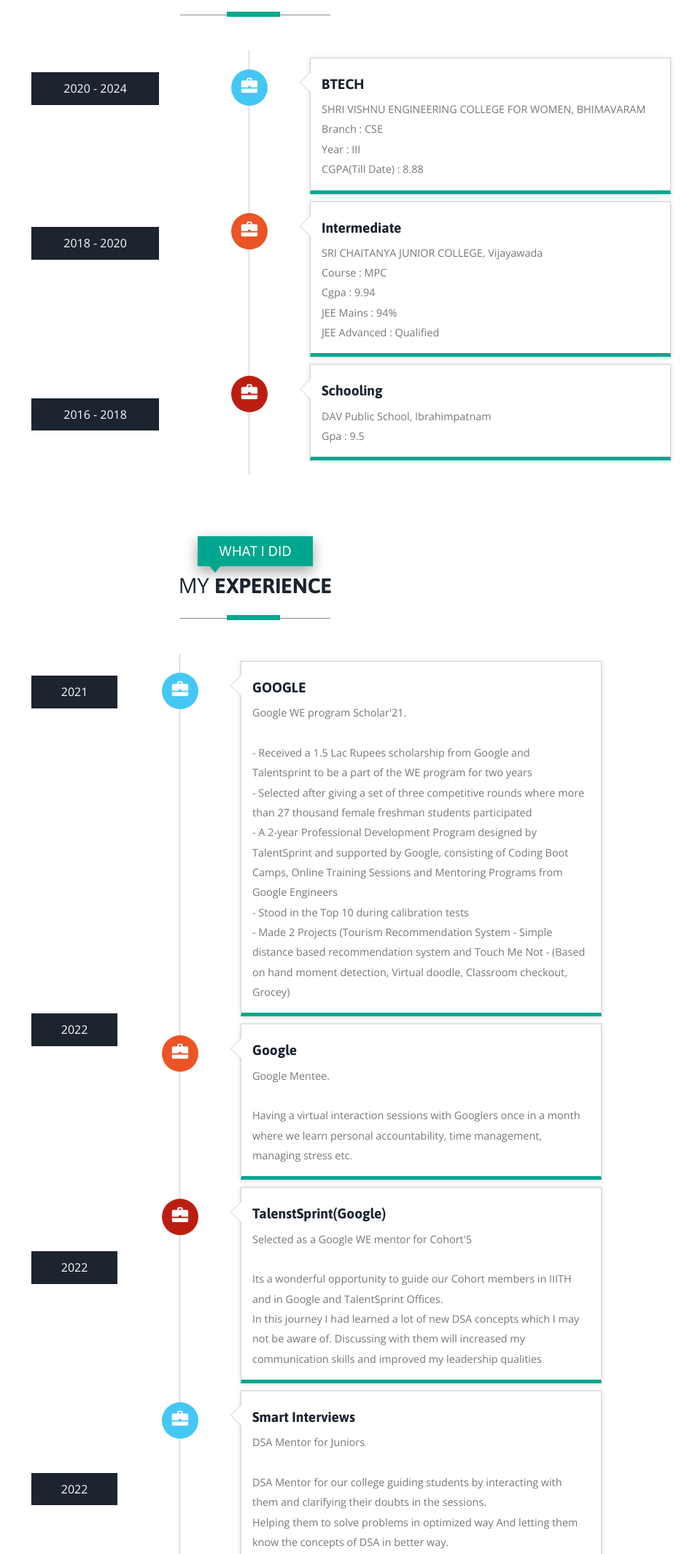
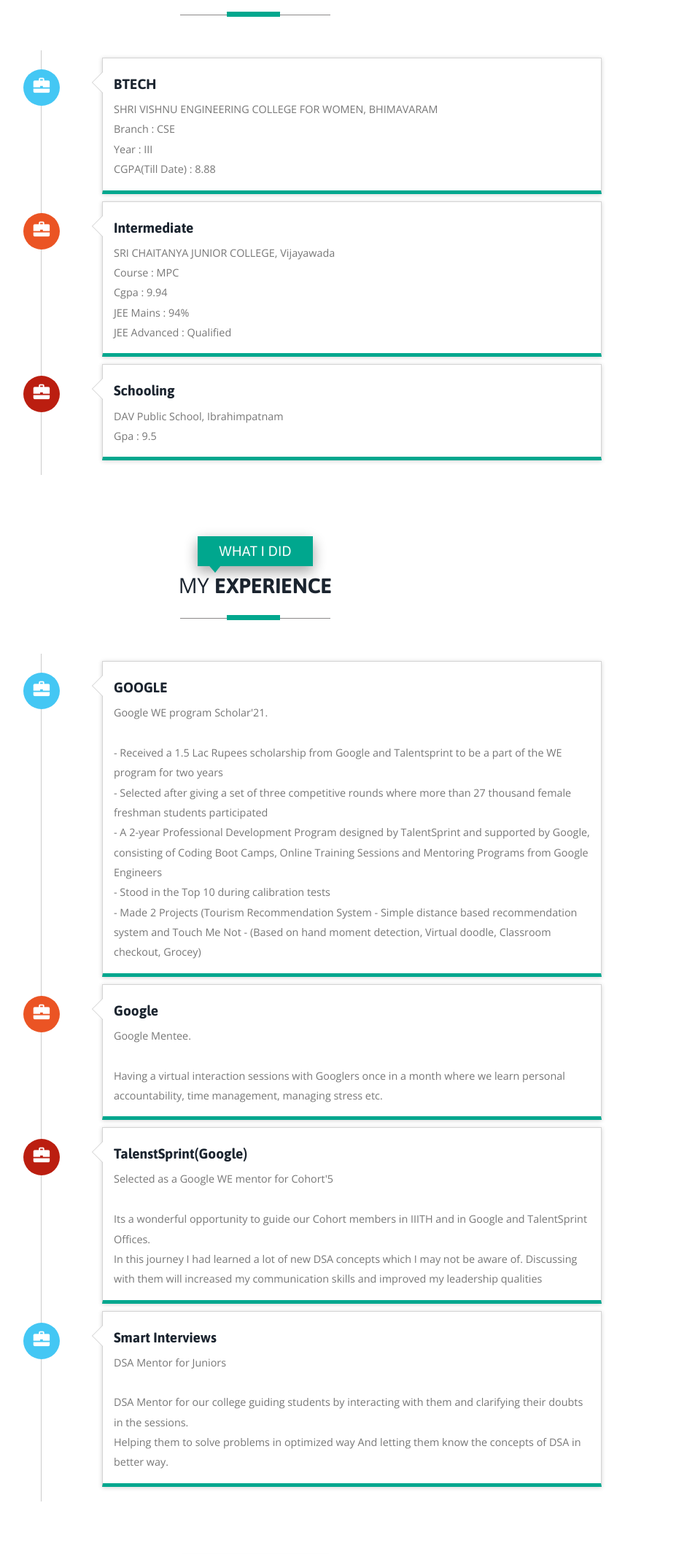
Before and after one commit to harshitaneelisetty/harshitaneelisetty.github.io, a website: page index.html in a window 1280 px wide. Shown: the part 3140-5270 px from the top of the page at 73% size, without its empty margins (290-1243 px from the left). Drawn offline with nearby package versions, Linux system fonts and the light colour scheme; files whose address does not match are found by name.

Commit message:
Update index.html

```diff
--- a/index.html
+++ b/index.html
@@ -323,17 +323,12 @@
 						<span class="border one"></span>
 					</div>
 					<div class="time-main w3l-agile">
-							<div class="col-md-6 year-info">
+							<div class="col-md-3 year-info">
 							   <ul class="year">
 
-								   <li>2020 - 2024</li><br><br><br><br><br><br>
-								   <li>2018 - 2020</li><br><br><br><br><br><br><br>
-
-								   <li>2016 - 2018</li>
-								   <div class="clearfix"></div>
 								</ul>
 							</div>
-					                        <ul class="col-md-6 timeline">
+					                        <ul class="col-md-8 timeline">
 																<li>
 																  <div class="timeline-badge info"><i class="glyphicon glyphicon-briefcase"></i></div>
 																  <div class="timeline-panel">
@@ -387,17 +382,10 @@
 						<span class="border one"></span>
 					</div>
 					<div class="time-main w3l-agile">
-							<div class="col-md-5 year-info">
-							   <ul class="year">
-								   <li>2021</li><br><br><br><br><br><br><br><br><br><br><br><br><br><br><br><br><br>
-								   <li>2022</li><br><br><br><br><br><br><br><br><br><br><br>
-								   <li>2022</li><br><br><br><br><br><br><br><br><br><br>
+							<div class="col-md-3 year-info">
 
-								   <li>2022</li><br><br><br><br><br><br><br><br><br><br><br><br>
-								   <div class="clearfix"></div>
-								</ul>
 							</div>
-					                        <ul class="col-md-6 timeline">
+					                        <ul class="col-md-8 timeline">
 																<li>
 																  <div class="timeline-badge info"><i class="glyphicon glyphicon-briefcase"></i></div>
 																  <div class="timeline-panel">
```
